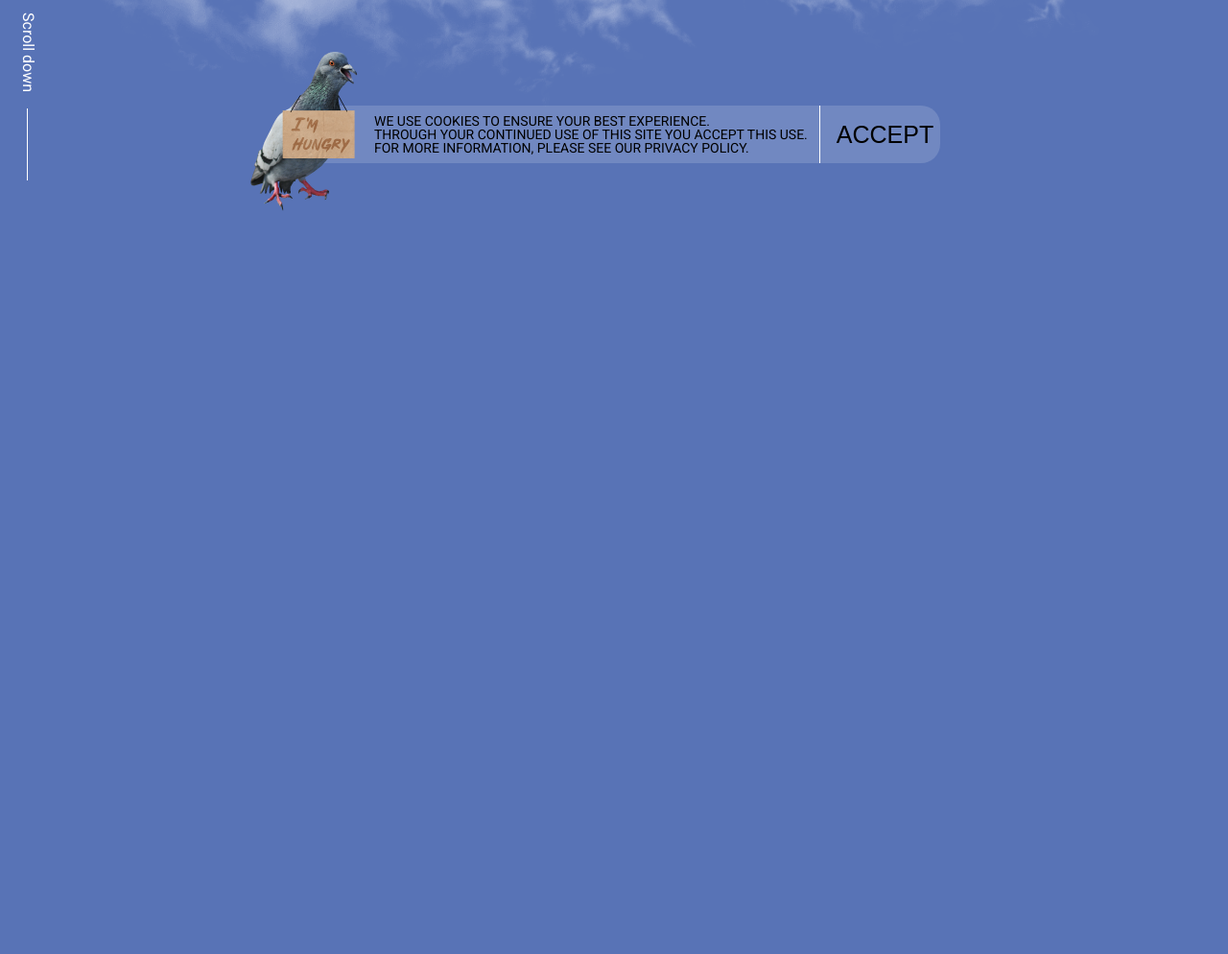
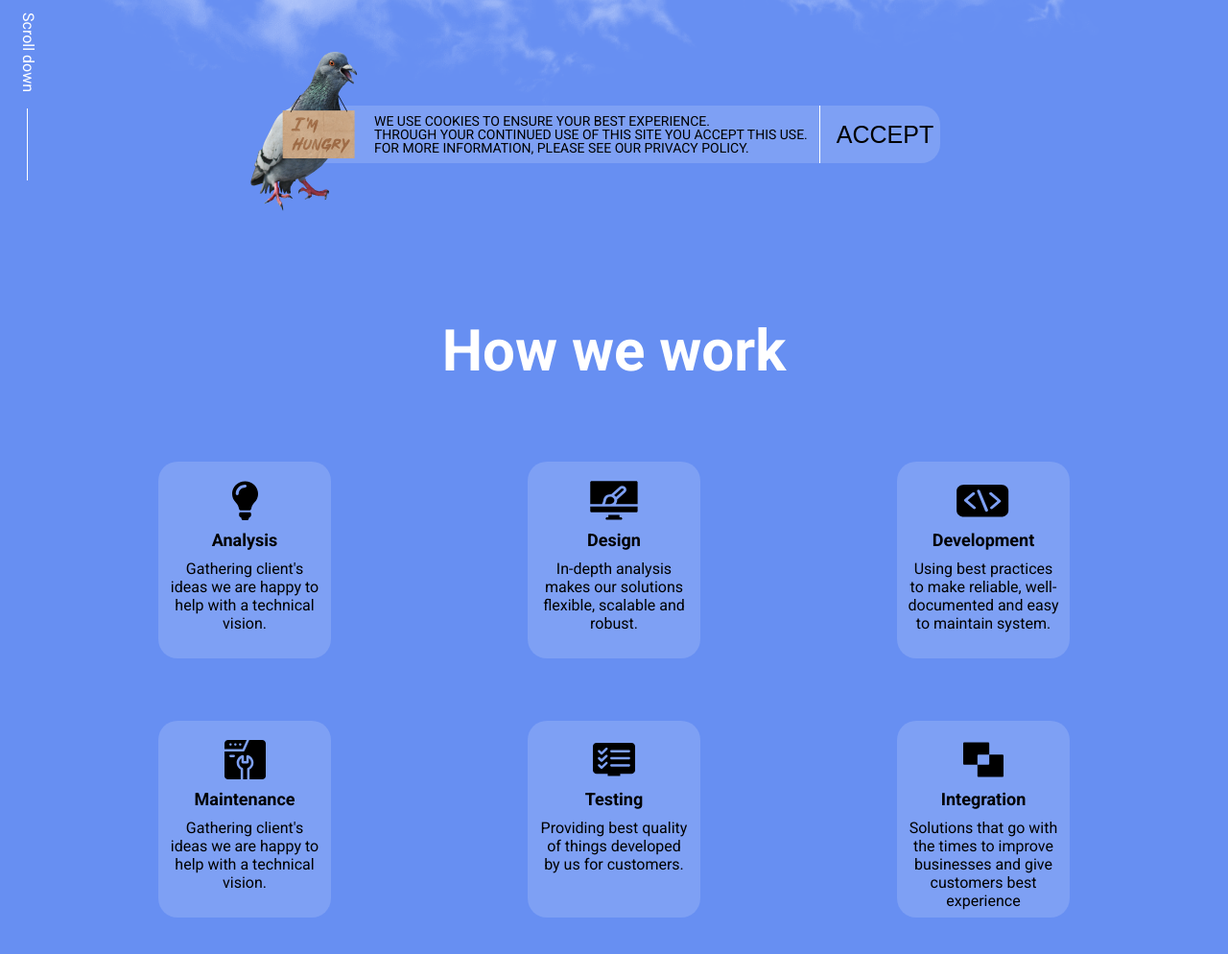
Before and after one commit to pip74klo/cloud_flex_page, a website: page index.html in a window 1280 px wide. Shown: the part 580-1574 px from the top of the page at 96% size. Before the commit the page ends 880 px from the top, so only its background shows below. Drawn offline with nearby package versions, Linux system fonts and the light colour scheme; files that its build step writes are made by us from their sources.

Commit message:
work section

```diff
--- a/index.html
+++ b/index.html
@@ -65,6 +65,64 @@
         </div>
       </div>
     </section>
+
+    <section class="work-section">
+      <div class="container">
+        <div class="work">
+          <h2 class="work__title">How we work</h2>
+
+          <div class="work__cards-wrapper">
+            <figure class="info-card card--analysis" aria-label="analysis card">
+              <svg class="info-card__icon icon--bulb" aria-label="bulb img">
+                <use href="assets/sprites.svg#bulb-icon"></use>
+              </svg>
+              <h3 class="info-card__title">Analysis</h3>
+              <p class="info-card__desc">Gathering client's ideas we are happy to help with a technical vision.</p>
+            </figure>
+
+            <figure class="info-card card--design" aria-label="design card">
+              <svg class="info-card__icon icon--design" aria-label="design img">
+                <use href="assets/sprites.svg#design-icon"></use>
+              </svg>
+              <h3 class="info-card__title">Design</h3>
+              <p class="info-card__desc">In-depth analysis makes our solutions flexible, scalable and robust.</p>
+            </figure>
+
+            <figure class="info-card card--dev" aria-label="dev card">
+              <svg class="info-card__icon icon--dev" aria-label="dev img">
+                <use href="assets/sprites.svg#dev-icon"></use>
+              </svg>
+              <h3 class="info-card__title">Development</h3>
+              <p class="info-card__desc">Using best practices to make reliable, well-documented and easy to maintain system.</p>
+            </figure>
+
+            <figure class="info-card card--maintenance" aria-label="maintenance card">
+              <svg class="info-card__icon icon--maintenance" aria-label="maintenance img">
+                <use href="assets/sprites.svg#maintenance-icon"></use>
+              </svg>
+              <h3 class="info-card__title">Maintenance</h3>
+              <p class="info-card__desc">Gathering client's ideas we are happy to help with a technical vision.</p>
+            </figure>
+
+            <figure class="info-card card--testing" aria-label="testing card">
+              <svg class="info-card__icon icon--testing" aria-label="testing img">
+                <use href="assets/sprites.svg#testing-icon"></use>
+              </svg>
+              <h3 class="info-card__title">Testing</h3>
+              <p class="info-card__desc">Providing best quality of things developed by us for customers.</p>
+            </figure>
+
+            <figure class="info-card card--integration" aria-label="integration card">
+              <svg class="info-card__icon icon--integration" aria-label="integration img">
+                <use href="assets/sprites.svg#integration-icon"></use>
+              </svg>
+              <h3 class="info-card__title">Integration</h3>
+              <p class="info-card__desc">Solutions that go with the times to improve businesses and give customers best experience</p>
+            </figure>
+          </div>
+        </div>
+      </div>
+    </section>
   </main>
 </body>
 </html>
--- a/styles/_basic.scss
+++ b/styles/_basic.scss
@@ -29,6 +29,10 @@
   list-style: none;
 }
 
+figure {
+  margin: 0;
+}
+
 .container {
   max-width: 1440px;
   margin: 0 auto;
--- a/styles/_importer.scss
+++ b/styles/_importer.scss
@@ -1,3 +1,5 @@
 @forward 'basic';
+@forward 'cards';
 @forward 'header';
 @forward 'hero';
+@forward 'work';
--- a/styles/_variables.scss
+++ b/styles/_variables.scss
@@ -1,4 +1,5 @@
-$color_blue : #5873b6;
+// $color_blue : #5873b6;
+$color_blue : #678FF2;
 $color_white : #FFF;
 $color_black:#000;
 
--- /dev/null
+++ b/styles/_work.scss
@@ -0,0 +1,108 @@
+@use 'variables' as v;
+@use 'mixins' as m;
+@use 'placeholders';
+@use 'sass:color';
+
+.work-section {
+  padding: 30px 20px 180px;
+
+  .work {
+    margin: 0 auto;
+    text-align: center;
+
+
+
+    &__title {
+      margin: 0 0 80px 0;
+      @include m.font(60px, 400, v.$color_white);
+
+      // media 428px
+      @media(max-width:v.$media_min) {
+        display: none;
+      }
+    }
+
+    &__cards-wrapper{
+      margin: 0 auto;
+      max-width: 950px;
+
+      display: grid;
+      grid-template-columns: repeat(3, 1fr);
+      grid-template-rows: repeat(2, 1fr);
+      row-gap: 65px;
+
+      // justify-items: center;
+      // align-items:center;
+      place-items:center;
+      grid-template-areas:
+        'analysis design dev'
+        'maintenance testing integration';
+
+      .card--analysis {
+        grid-area: analysis;
+        justify-self: start;
+      }
+      .card--design {
+        grid-area: design;
+      }
+      .card--dev {
+        grid-area: dev;
+        justify-self: end;
+      }
+      .card--maintenance {
+        grid-area: maintenance;
+        justify-self: start;
+      }
+      .card--testing {
+        grid-area: testing;
+      }
+      .card--integration {
+        grid-area: integration;
+        justify-self: end;
+      }
+
+      .icon--bulb {
+        width: 29px;
+        height: 41px;
+      }
+      .icon--design {
+        width: 50px;
+        height: 41px;
+      }
+      .icon--dev {
+        width: 55px;
+        height: 41px;
+      }
+      .icon--maintenance {
+        width: 43px;
+        height: 41px;
+      }
+      .icon--testing {
+        width: 44px;
+        height: 41px;
+      }
+      .icon--integration {
+        width: 42px;
+        height: 41px;
+      }
+              // media 768px
+      @media(max-width:v.$media_md) {
+        grid-template-columns: repeat(2, 1fr);
+        grid-template-rows: repeat(3, 1fr);
+        grid-template-areas:
+          'analysis design'
+          'dev maintenance'
+          'testing integration';
+
+        .card--analysis,
+        .card--design,
+        .card--dev,
+        .card--maintenance,
+        .card--testing,
+        .card--integration {
+          justify-self: center;
+        }
+      }
+    }
+  }
+}
--- /dev/null
+++ b/styles/cards.scss
@@ -0,0 +1,55 @@
+@use 'variables' as v;
+@use 'mixins' as m;
+@use 'placeholders';
+@use 'sass:color';
+
+.info-card {
+  width: 180px;
+  height: 205px;
+  padding: 20px 11px 0;
+  border-radius: 20px;
+  background-color: color.adjust(v.$color_white, $alpha: -.85);
+  @include m.d-flex (start, center, nowrap, column, 0, 10px);
+
+  &__icon {
+    width: 25px;
+    height: 25px;
+    fill: v.$color_black;
+  }
+
+  &__title {
+    @include m.font(18px, 500, v.$color_black);
+  }
+
+  &__desc {
+    text-align: center;
+    @include m.font(16px, 300, v.$color_black);
+  }
+
+  &:hover {
+    cursor: pointer;
+    box-shadow: 0 4px 20px 0 rgba(0, 0, 0, 0.1);
+    background: #748ED2;
+    .info-card__icon {
+      fill: v.$color_white;
+    }
+
+    .info-card__title, .info-card__desc {
+      color: v.$color_white;
+    }
+
+  }
+
+  @media(max-width:v.$media_min) {
+    width: 140px;
+    height: 170px;
+
+    &__title {
+      @include m.font(14px, 400, v.$color_black);
+    }
+
+    &__desc {
+      @include m.font(11px, 300, v.$color_black);
+    }
+  }
+}
```
